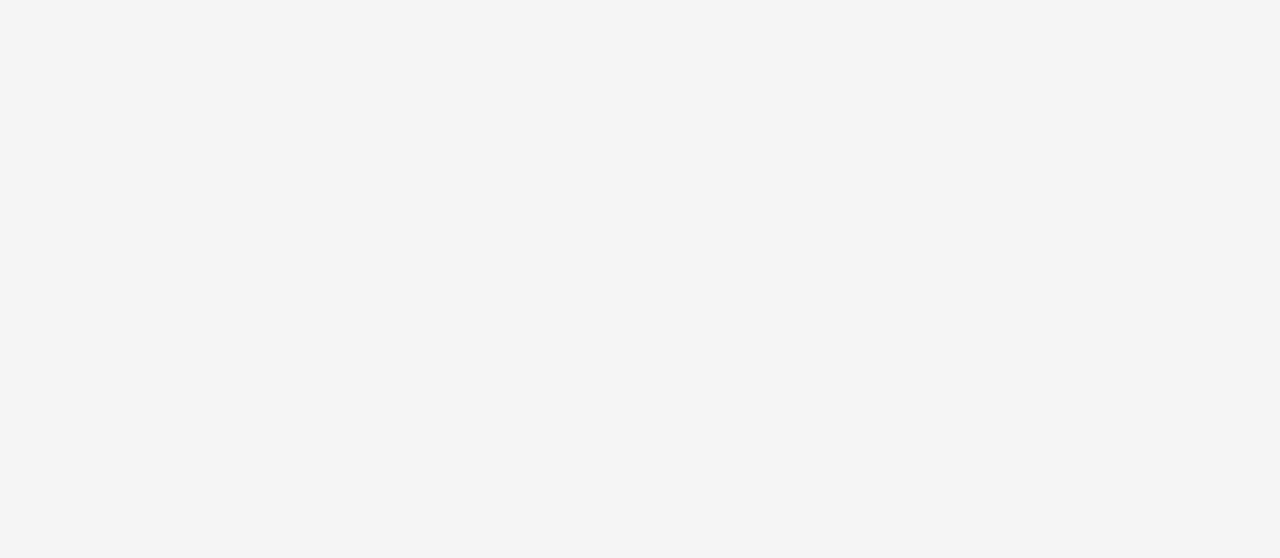
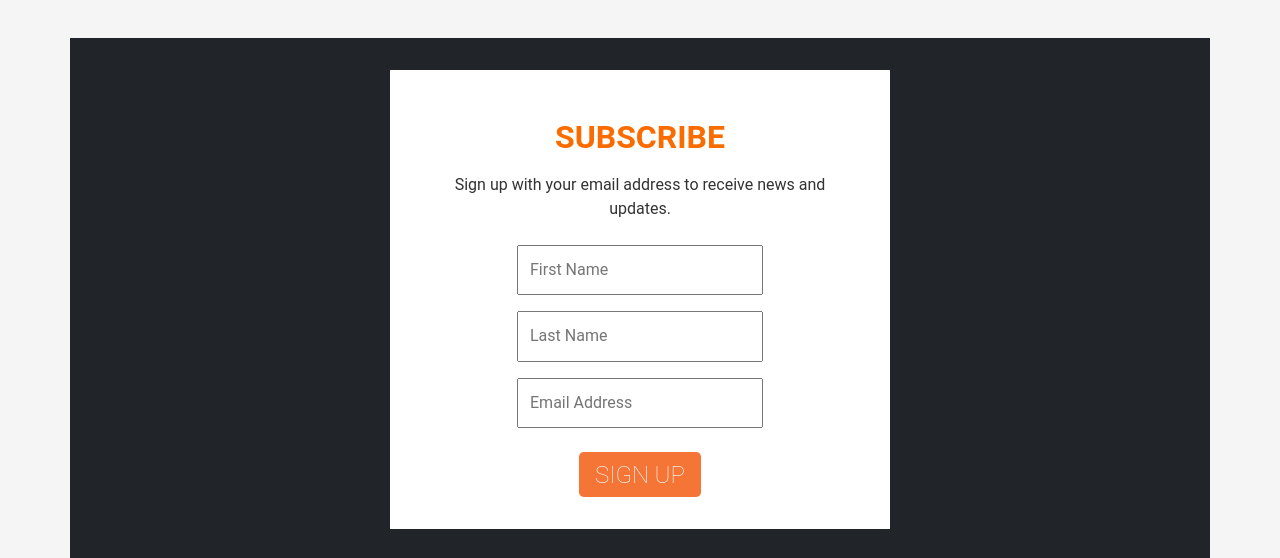
Before and after one commit to moviefan322/ashbury, a Next.js app: page / in a window 1280 px wide. Shown: the part 2962-3520 px from the top of the page. Before the commit the page ends 3000 px from the top, so only its background shows below. Built offline with nearby package versions, Linux system fonts and the light colour scheme.

Commit message:
adds subscribe component

```diff
--- /dev/null
+++ b/src/components/Subscribe.module.css
@@ -0,0 +1,31 @@
+.form {
+  display: flex;
+  background-color: white;
+  flex-direction: column;
+  align-items: center;
+  justify-content: center;
+  margin: 2rem .5rem;
+  width: 100%;
+  max-width: 500px;
+  padding: 2rem 2rem;
+  box-sizing: border-box;
+  text-align: center;
+  width: 80%;
+}
+
+.form h6 {
+  font-size: 2rem;
+  font-weight: 600;
+  color: #fa6c00;
+  margin: 1rem 0;
+  text-align: center;
+}
+
+.form input {
+  margin: .5rem 0;
+  padding: .7rem;
+}
+
+.form button {
+  font-size: 1.5rem;
+}
--- /dev/null
+++ b/src/components/Subscribe.tsx
@@ -0,0 +1,19 @@
+import React from "react";
+import styles from "./Subscribe.module.css";
+
+const Subscribe = () => {
+  return (
+    <div className="container bg-dark d-flex flex-column align-items-center">
+      <div className={styles.form}>
+        <h6>SUBSCRIBE</h6>
+        <p>Sign up with your email address to receive news and updates.</p>
+        <input type="text" placeholder="First Name" />
+        <input type="text" placeholder="Last Name" />
+        <input type="text" placeholder="Email Address" />
+        <button className="noStyleButt orangeButt">SIGN UP</button>
+      </div>
+    </div>
+  );
+};
+
+export default Subscribe;
--- a/src/pages/index.tsx
+++ b/src/pages/index.tsx
@@ -4,6 +4,7 @@ import Greetings from "@/components/Greetings";
 import News from "@/components/News";
 import Upcoming from "@/components/Upcoming";
 import OpenBiz from "@/components/OpenBiz";
+import Subscribe from "@/components/Subscribe";
 
 export default function Home() {
   return (
@@ -15,6 +16,7 @@ export default function Home() {
       <Upcoming />
       <hr className="w-75 mx-auto" />
       <OpenBiz />
+      <Subscribe />
     </>
   );
 }
```
